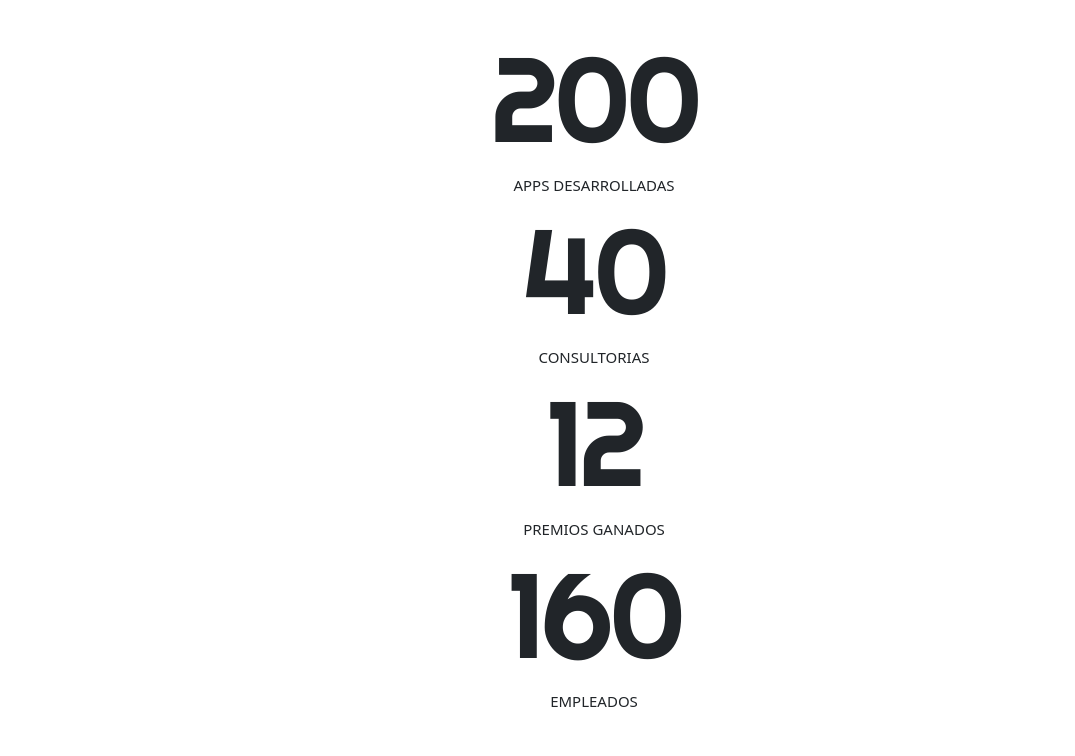
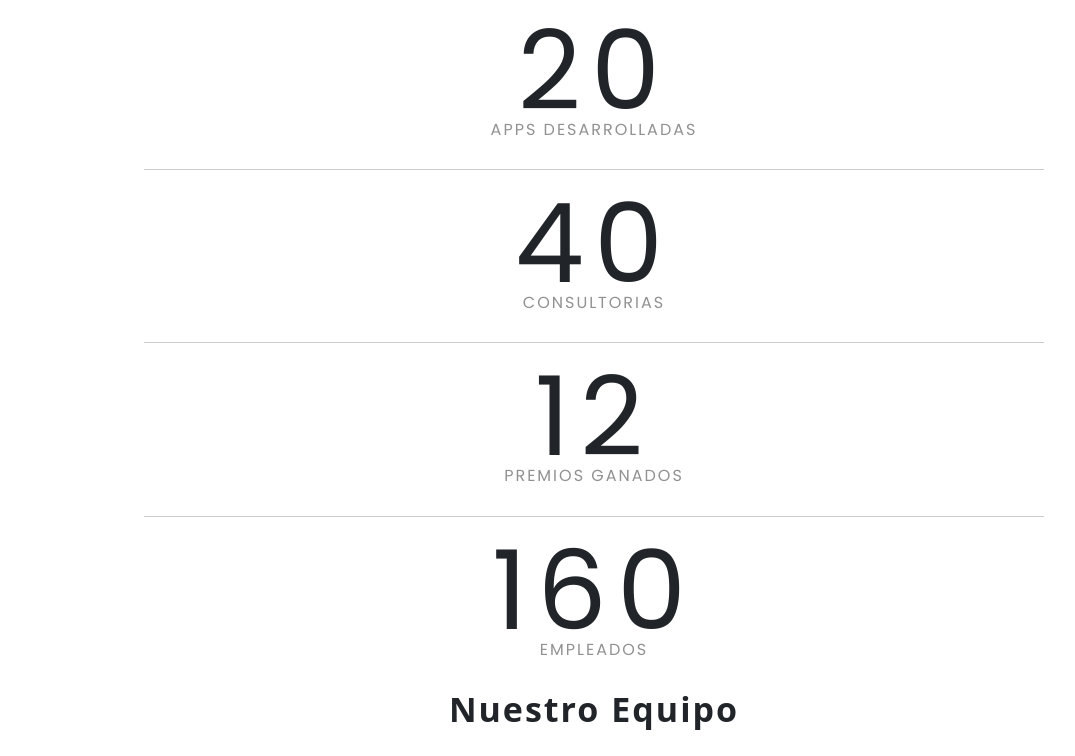
Before and after one commit to MarcosRoach/PreEntrega2-RoachMarcos, a plain HTML site: page index.html in a window 1280 px wide. Shown: the part 3218-3974 px from the top of the page, without its empty margins (46-1121 px from the left). Before the commit the page ends 3933 px from the top, so only its background shows below. Drawn offline with nearby package versions, Linux system fonts and the light colour scheme.

Commit message:
Avance Index

```diff
--- a/css/mainStyle.css
+++ b/css/mainStyle.css
@@ -40,15 +40,19 @@ svg {
   transition: all 0.3s ease;
 }
 .title__h4 {
-  font-size: 12rem;
-  font-weight: 500;
-  letter-spacing: -5px;
+  font-size: 11rem;
+  font-weight: 400;
+  letter-spacing: 10px;
   transition: all 0.3s ease;
-  font-family: "Righteous", cursive;
+  font-family: "Poppins", sans-serif;
+}
+.title__h4--lh {
+  line-height: 0.8;
 }
 .title__h5 {
   font-size: 30rem;
-  font-family: "Righteous", cursive;
+  font-weight: 600;
+  font-family: "Poppins", sans-serif;
   background: linear-gradient(
     90deg,
     rgba(126, 126, 238, 1) 0%,
@@ -58,6 +62,13 @@ svg {
   color: transparent;
   letter-spacing: -15px;
   text-align: center;
+}
+.title__h6 {
+  font-size: 1.6rem;
+  font-weight: 400;
+  letter-spacing: 2px;
+  color: #919192;
+  font-family: "Poppins", sans-serif;
 }
 .parragraf {
   font-size: 1.5rem;
@@ -186,6 +197,9 @@ header {
   font-size: 3.4rem;
   margin: auto;
 }
+
+.card__team {
+}
 /* TARJETAS */
 
 /* BOTONES */
@@ -267,5 +281,17 @@ header {
 }
 .dates__est__item {
   text-align: center;
+  width: 80%;
+  margin: auto;
+}
+.dates__est__item--mgrT-30 {
+  margin-top: 30px;
+}
+.dates__est__item--border {
+  border-bottom: 1px solid #ccc;
 }
 /* DATOS */
+
+/* TEAM */
+
+/* TEAM */
--- a/index.html
+++ b/index.html
@@ -22,7 +22,7 @@
       rel="stylesheet"
     />
     <link
-      href="https://fonts.googleapis.com/css2?family=Righteous&display=swap"
+      href="https://fonts.googleapis.com/css2?family=Poppins:ital,wght@0,100;0,200;0,300;0,400;0,500;0,600;0,700;0,800;0,900;1,100;1,200;1,300;1,400;1,500;1,600;1,700;1,800;1,900&display=swap"
       rel="stylesheet"
     />
     <!-- fontawesome -->
@@ -180,24 +180,43 @@
               </div>
             </div>
             <div class="dates__est mt-5">
-              <div class="dates__est__item">
-                <h4 class="title__h4">200</h4>
-                <h4>APPS DESARROLLADAS</h4>
+              <div class="dates__est__item dates__est__item--border">
+                <h4 class="title__h4 title__h4--lh">20</h4>
+                <h6 class="title__h6 mb-5">APPS DESARROLLADAS</h6>
               </div>
 
-              <div class="dates__est__item">
-                <h4 class="title__h4">40</h4>
-                <h4>CONSULTORIAS</h4>
+              <div
+                class="dates__est__item dates__est__item--border dates__est__item--mgrT-30"
+              >
+                <h4 class="title__h4 title__h4--lh">40</h4>
+                <h6 class="title__h6 mb-5">CONSULTORIAS</h6>
               </div>
 
-              <div class="dates__est__item">
-                <h4 class="title__h4">12</h4>
-                <h4>PREMIOS GANADOS</h4>
+              <div
+                class="dates__est__item dates__est__item--border dates__est__item--mgrT-30"
+              >
+                <h4 class="title__h4 title__h4--lh">12</h4>
+                <h6 class="title__h6 mb-5">PREMIOS GANADOS</h6>
               </div>
 
-              <div class="dates__est__item">
-                <h4 class="title__h4">160</h4>
-                <h4>EMPLEADOS</h4>
+              <div class="dates__est__item dates__est__item--mgrT-30">
+                <h4 class="title__h4 title__h4--lh">160</h4>
+                <h6 class="title__h6 mb-5">EMPLEADOS</h6>
+              </div>
+            </div>
+          </div>
+        </div>
+      </section>
+
+      <section class="team">
+        <div class="container-fluid">
+          <h2 class="title__h2 text-center mb-5">Nuestro Equipo</h2>
+          <div class="row">
+            <div class="card__team col-12">
+              <img src="img/team/team1.jpg" alt="Persona" class="img-fluid" />
+              <div class="card__overlay">
+                <h4>Marcos Roach</h4>
+                <p>Dirección y Producción</p>
               </div>
             </div>
           </div>
```
